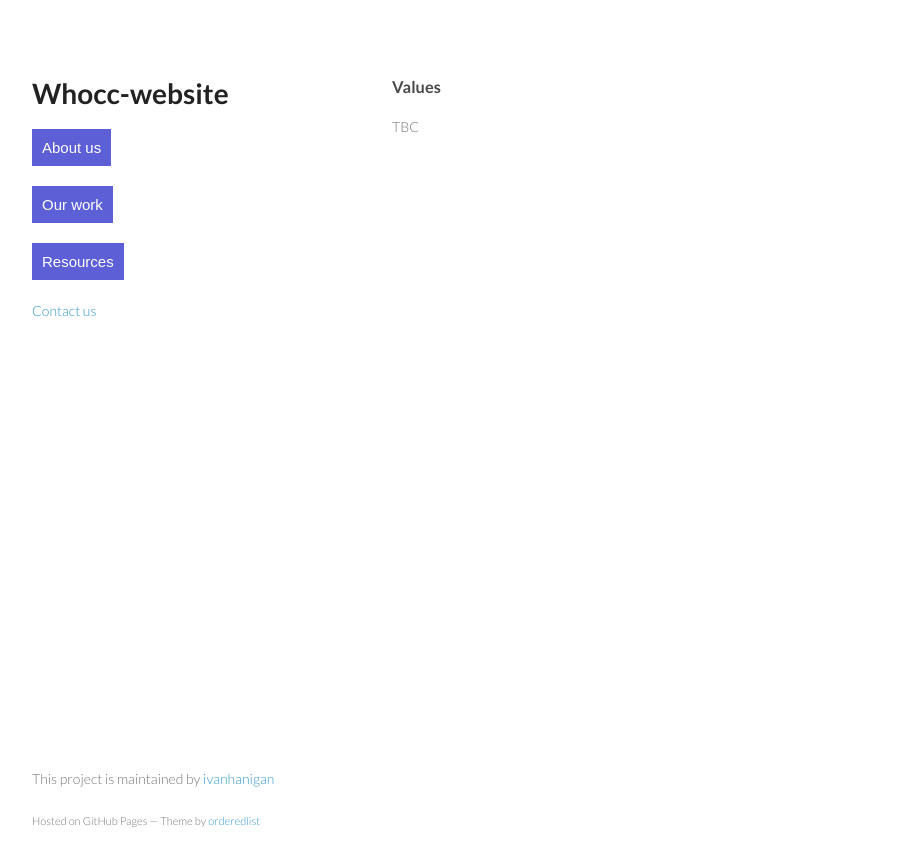
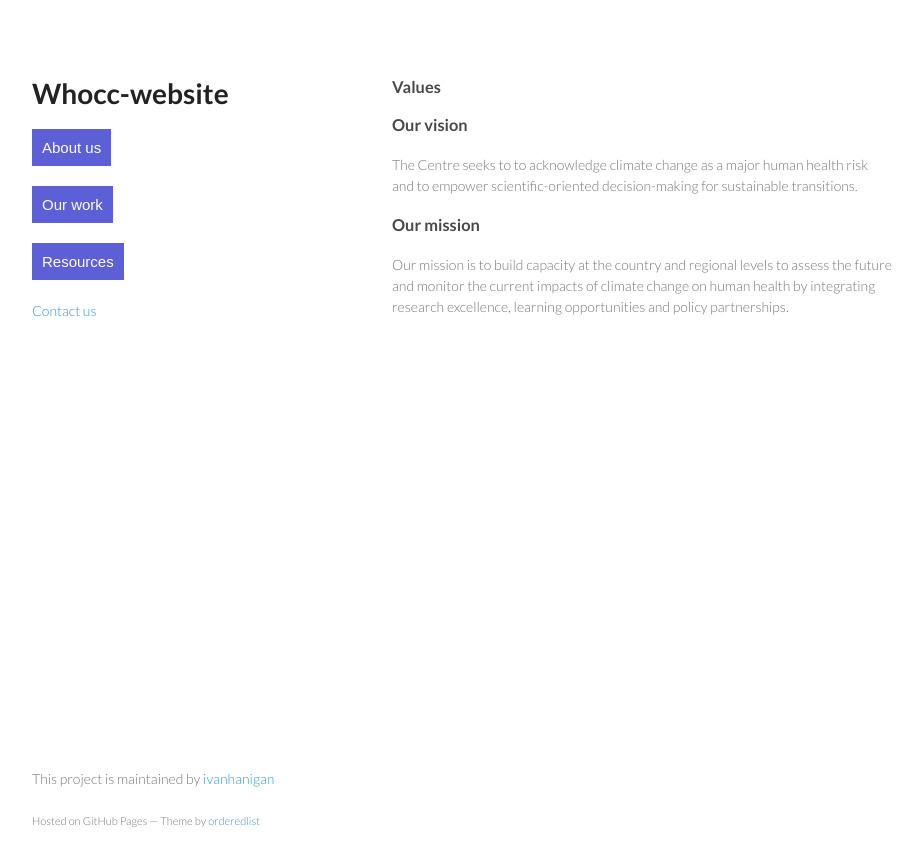
Before and after one commit to ivanhanigan/whocc-cchia-draft-website, a Jekyll site: the page built from values.md, in a window 1280 px wide. Shown: the top 866 px of the page, without its empty margins (178-1100 px from the left). Built offline with Jekyll 4.4.1, drawn with Linux system fonts in a browser that asks for light colours.

Commit message:
Update values.md

```diff
--- a/values.md
+++ b/values.md
@@ -4,4 +4,10 @@ layout: default
 title: Values
 ---
 
-TBC
+### Our vision
+
+The Centre seeks to to acknowledge climate change as a major human health risk and to empower scientific-oriented decision-making for sustainable transitions.
+
+### Our mission
+
+Our mission is to build capacity at the country and regional levels to assess the future and monitor the current impacts of climate change on human health by integrating research excellence, learning opportunities and policy partnerships.
```
